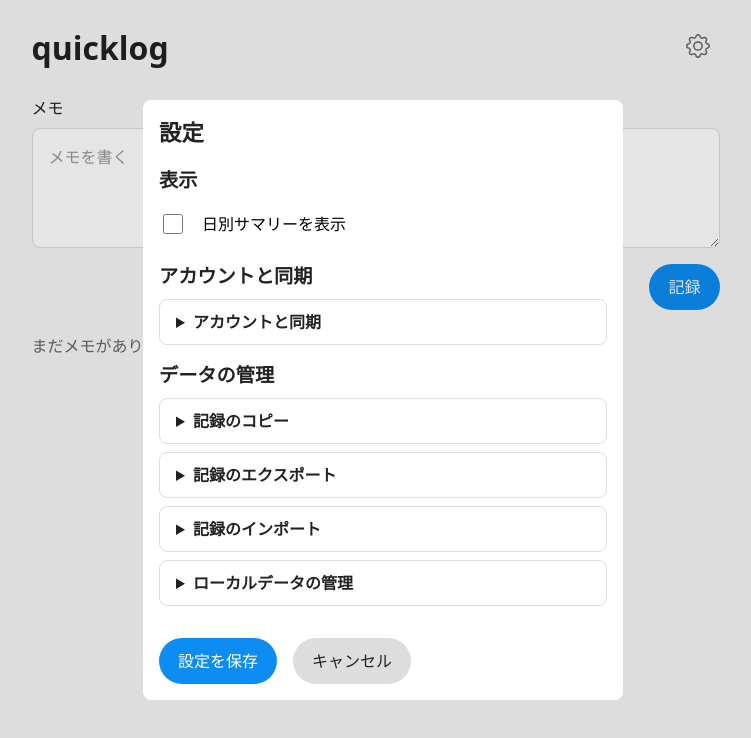
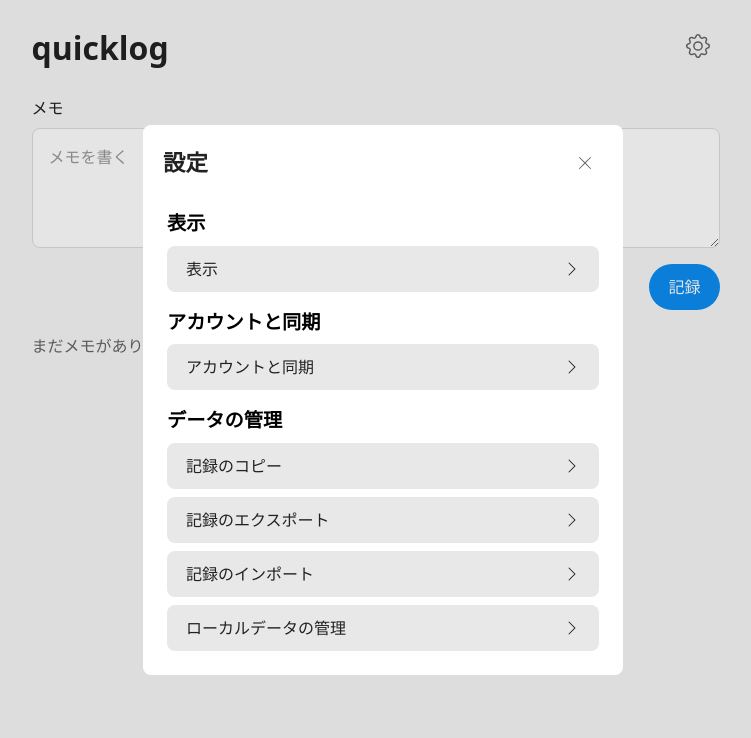
Before and after one commit to asamichiruko/quicklog, a Vue app: page / in a window 1280 px wide. Both pictures are taken after a click on the button "設定". Shown: the top 738 px of the page, without its empty margins (257-1008 px from the left). Built offline with nearby package versions, Linux system fonts and the light colour scheme; no server answers.

Commit message:
feat: SettingsDialog を detail/summary 表示から view の切り替え表示に変更

```diff
--- a/src/components/SettingsDialog.vue
+++ b/src/components/SettingsDialog.vue
@@ -15,21 +15,7 @@ import type {
   RuntimeSessionState,
 } from "@/types"
 import type { Session } from "@supabase/supabase-js"
-import { ref } from "vue"
-
-const dialog = ref<HTMLDialogElement | null>(null)
-const nextSettings = ref<AppSettings>({ ...DEFAULT_SETTINGS })
-
-const cloudSyncPanel = ref<InstanceType<typeof CloudSyncPanel> | null>(null)
-const cloudSyncPanelDetails = ref<HTMLDetailsElement | null>(null)
-const copyPanel = ref<InstanceType<typeof LogEntryCopyPanel> | null>(null)
-const copyPanelDetails = ref<HTMLDetailsElement | null>(null)
-const importPanel = ref<InstanceType<typeof LogEntryImportPanel> | null>(null)
-const importPanelDetails = ref<HTMLDetailsElement | null>(null)
-const exportPanel = ref<InstanceType<typeof LogEntryExportPanel> | null>(null)
-const exportPanelDetails = ref<HTMLDetailsElement | null>(null)
-const localDataManagementPanel = ref<InstanceType<typeof LocalDataManagementPanel> | null>(null)
-const localDataManagementPanelDetails = ref<HTMLDetailsElement | null>(null)
+import { computed, ref } from "vue"
 
 const props = defineProps<{
   session: Session | null
@@ -48,40 +34,60 @@ const emit = defineEmits<{
   cancelPasswordRecovery: []
 }>()
 
+const dialog = ref<HTMLDialogElement | null>(null)
+const nextSettings = ref<AppSettings>({ ...DEFAULT_SETTINGS })
+
+const cloudSyncPanel = ref<InstanceType<typeof CloudSyncPanel> | null>(null)
+const copyPanel = ref<InstanceType<typeof LogEntryCopyPanel> | null>(null)
+const importPanel = ref<InstanceType<typeof LogEntryImportPanel> | null>(null)
+const exportPanel = ref<InstanceType<typeof LogEntryExportPanel> | null>(null)
+const localDataManagementPanel = ref<InstanceType<typeof LocalDataManagementPanel> | null>(null)
+
+type SettingsView = "index" | "display" | "account" | "copy" | "export" | "import" | "localData"
+const headingLabels: Record<SettingsView, string> = {
+  index: "設定",
+  display: "表示",
+  account: "アカウントと同期",
+  copy: "記録のコピー",
+  export: "記録のエクスポート",
+  import: "記録のインポート",
+  localData: "ローカルデータの管理",
+}
+const settingsView = ref<SettingsView>("index")
+const headingLabel = computed(() => headingLabels[settingsView.value])
+
 function open() {
   if (!dialog.value || dialog.value.open) return
 
   nextSettings.value = { ...props.settings }
 
+  copyPanel.value?.reset()
+  exportPanel.value?.reset()
+  importPanel.value?.reset()
+  localDataManagementPanel.value?.reset()
   cloudSyncPanel.value?.prepareForDialogOpen()
-  if (cloudSyncPanelDetails.value) {
-    cloudSyncPanelDetails.value.open = Boolean(
-      cloudSyncPanel.value?.hasActiveSignUpFlow || cloudSyncPanel.value?.hasActivePasswordResetFlow,
-    )
+  if (
+    cloudSyncPanel.value?.hasActivePasswordResetFlow ||
+    cloudSyncPanel.value?.hasActiveSignUpFlow
+  ) {
+    settingsView.value = "account"
+  } else {
+    settingsView.value = "index"
   }
-
-  copyPanel.value?.reset()
-  if (copyPanelDetails.value) copyPanelDetails.value.open = false
-
-  exportPanel.value?.reset()
-  if (exportPanelDetails.value) exportPanelDetails.value.open = false
-
-  importPanel.value?.reset()
-  if (importPanelDetails.value) importPanelDetails.value.open = false
-
-  localDataManagementPanel.value?.reset()
-  if (localDataManagementPanelDetails.value) localDataManagementPanelDetails.value.open = false
 
   dialog.value.showModal()
 }
 
-function saveAndClose() {
+function saveDisplaySettings() {
   emit("save", { ...nextSettings.value })
-  close()
 }
 
 function close() {
   dialog.value?.close()
+}
+
+function handleBackView() {
+  settingsView.value = "index"
 }
 
 function handleDialogClick(event: MouseEvent) {
@@ -101,10 +107,172 @@ defineExpose({ open })
     @click="handleDialogClick"
   >
     <div class="container">
-      <h2 id="settings-dialog-heading" class="dialog-heading">設定</h2>
-      <section class="section">
-        <h3 class="section-heading">表示</h3>
-        <div class="display-setting-body">
+      <header class="header">
+        <button
+          v-if="settingsView !== 'index'"
+          class="button-icon back-button"
+          type="button"
+          aria-label="戻る"
+          @click="handleBackView"
+        >
+          <svg
+            xmlns="http://www.w3.org/2000/svg"
+            width="16"
+            height="16"
+            fill="currentColor"
+            viewBox="0 0 16 16"
+            aria-hidden="true"
+          >
+            <path
+              d="M11.354 1.646a.5.5 0 0 1 0 .708L5.707 8l5.647 5.646a.5.5 0 0 1-.708.708l-6-6a.5.5 0 0 1 0-.708l6-6a.5.5 0 0 1 .708 0"
+            />
+          </svg>
+        </button>
+        <h2 id="settings-dialog-heading" class="heading">{{ headingLabel }}</h2>
+        <button
+          class="button-icon close-button"
+          type="button"
+          aria-label="閉じる"
+          title="閉じる"
+          @click="close"
+        >
+          <svg
+            xmlns="http://www.w3.org/2000/svg"
+            width="16"
+            height="16"
+            fill="currentColor"
+            viewBox="0 0 16 16"
+            aria-hidden="true"
+          >
+            <path
+              d="M2.146 2.146a.5.5 0 0 1 .708 0L8 7.293l5.146-5.147a.5.5 0 0 1 .708.708L8.707 8l5.147 5.146a.5.5 0 0 1-.708.708L8 8.707l-5.146 5.147a.5.5 0 0 1-.708-.708L7.293 8 2.146 2.854a.5.5 0 0 1 0-.708"
+            />
+          </svg>
+        </button>
+      </header>
+      <div v-if="settingsView === 'index'" class="index-body">
+        <section class="index-section">
+          <h3 class="index-heading">表示</h3>
+          <button
+            type="button"
+            class="button-secondary menu-button"
+            @click="settingsView = 'display'"
+          >
+            <span class="menu-button-label">表示</span>
+            <svg
+              xmlns="http://www.w3.org/2000/svg"
+              width="16"
+              height="16"
+              fill="currentColor"
+              viewBox="0 0 16 16"
+              aria-hidden="true"
+            >
+              <path
+                d="M4.646 1.646a.5.5 0 0 1 .708 0l6 6a.5.5 0 0 1 0 .708l-6 6a.5.5 0 0 1-.708-.708L10.293 8 4.646 2.354a.5.5 0 0 1 0-.708"
+              />
+            </svg>
+          </button>
+        </section>
+        <section class="index-section">
+          <h3 class="index-heading">アカウントと同期</h3>
+          <button
+            type="button"
+            class="button-secondary menu-button"
+            @click="settingsView = 'account'"
+          >
+            <span class="menu-button-label">アカウントと同期</span>
+            <svg
+              xmlns="http://www.w3.org/2000/svg"
+              width="16"
+              height="16"
+              fill="currentColor"
+              viewBox="0 0 16 16"
+              aria-hidden="true"
+            >
+              <path
+                d="M4.646 1.646a.5.5 0 0 1 .708 0l6 6a.5.5 0 0 1 0 .708l-6 6a.5.5 0 0 1-.708-.708L10.293 8 4.646 2.354a.5.5 0 0 1 0-.708"
+              />
+            </svg>
+          </button>
+        </section>
+        <section class="index-section">
+          <h3 class="index-heading">データの管理</h3>
+          <button type="button" class="button-secondary menu-button" @click="settingsView = 'copy'">
+            <span class="menu-button-label">記録のコピー</span>
+            <svg
+              xmlns="http://www.w3.org/2000/svg"
+              width="16"
+              height="16"
+              fill="currentColor"
+              viewBox="0 0 16 16"
+              aria-hidden="true"
+            >
+              <path
+                d="M4.646 1.646a.5.5 0 0 1 .708 0l6 6a.5.5 0 0 1 0 .708l-6 6a.5.5 0 0 1-.708-.708L10.293 8 4.646 2.354a.5.5 0 0 1 0-.708"
+              />
+            </svg>
+          </button>
+          <button
+            type="button"
+            class="button-secondary menu-button"
+            @click="settingsView = 'export'"
+          >
+            <span class="menu-button-label">記録のエクスポート</span>
+            <svg
+              xmlns="http://www.w3.org/2000/svg"
+              width="16"
+              height="16"
+              fill="currentColor"
+              viewBox="0 0 16 16"
+              aria-hidden="true"
+            >
+              <path
+                d="M4.646 1.646a.5.5 0 0 1 .708 0l6 6a.5.5 0 0 1 0 .708l-6 6a.5.5 0 0 1-.708-.708L10.293 8 4.646 2.354a.5.5 0 0 1 0-.708"
+              />
+            </svg>
+          </button>
+          <button
+            type="button"
+            class="button-secondary menu-button"
+            @click="settingsView = 'import'"
+          >
+            <span class="menu-button-label">記録のインポート</span>
+            <svg
+              xmlns="http://www.w3.org/2000/svg"
+              width="16"
+              height="16"
+              fill="currentColor"
+              viewBox="0 0 16 16"
+              aria-hidden="true"
+            >
+              <path
+                d="M4.646 1.646a.5.5 0 0 1 .708 0l6 6a.5.5 0 0 1 0 .708l-6 6a.5.5 0 0 1-.708-.708L10.293 8 4.646 2.354a.5.5 0 0 1 0-.708"
+              />
+            </svg>
+          </button>
+          <button
+            type="button"
+            class="button-secondary menu-button"
+            @click="settingsView = 'localData'"
+          >
+            <span class="menu-button-label">ローカルデータの管理</span>
+            <svg
+              xmlns="http://www.w3.org/2000/svg"
+              width="16"
+              height="16"
+              fill="currentColor"
+              viewBox="0 0 16 16"
+              aria-hidden="true"
+            >
+              <path
+                d="M4.646 1.646a.5.5 0 0 1 .708 0l6 6a.5.5 0 0 1 0 .708l-6 6a.5.5 0 0 1-.708-.708L10.293 8 4.646 2.354a.5.5 0 0 1 0-.708"
+              />
+            </svg>
+          </button>
+        </section>
+      </div>
+
+      <div v-if="settingsView === 'display'" class="view-body">
         <div class="display-setting-item">
           <label class="checkbox-label">
             <input
@@ -116,85 +284,41 @@ defineExpose({ open })
             <span class="checkbox-label-text">日別サマリーを表示</span>
           </label>
         </div>
+        <div class="confirm-actions">
+          <button class="button-primary" type="button" @click="saveDisplaySettings">
+            設定を保存
+          </button>
         </div>
-      </section>
-      <section class="section">
-        <h3 class="section-heading">アカウントと同期</h3>
-        <details
-          ref="cloudSyncPanelDetails"
-          class="settings-panel"
-          aria-labelledby="settings-panel-cloud-sync"
-        >
-          <summary id="settings-panel-cloud-sync" class="settings-panel-summary">
-            アカウントと同期
-          </summary>
-          <div class="settings-panel-body">
+      </div>
+
       <CloudSyncPanel
+        v-show="settingsView === 'account'"
         ref="cloudSyncPanel"
         :session="props.session"
         :runtime-session-state="props.runtimeSessionState"
         :actions="props.cloudSyncAccountActions"
       />
-          </div>
-        </details>
-      </section>
-      <section class="section">
-        <h3 class="section-heading">データの管理</h3>
-        <details
-          ref="copyPanelDetails"
-          class="settings-panel"
-          aria-labelledby="settings-panel-copy"
-        >
-          <summary id="settings-panel-copy" class="settings-panel-summary">記録のコピー</summary>
-          <div class="settings-panel-body">
-            <LogEntryCopyPanel ref="copyPanel" :log-entries="props.logEntries" />
-          </div>
-        </details>
-        <details
-          ref="exportPanelDetails"
-          class="settings-panel"
-          aria-labelledby="settings-panel-export"
-        >
-          <summary id="settings-panel-export" class="settings-panel-summary">
-            記録のエクスポート
-          </summary>
-          <div class="settings-panel-body">
-            <LogEntryExportPanel ref="exportPanel" @export="emit('export', $event)" />
-          </div>
-        </details>
-        <details
-          ref="importPanelDetails"
-          class="settings-panel"
-          aria-labelledby="settings-panel-import"
-        >
-          <summary id="settings-panel-import" class="settings-panel-summary">
-            記録のインポート
-          </summary>
-          <div class="settings-panel-body">
-            <LogEntryImportPanel ref="importPanel" @import="emit('import', $event)" />
-          </div>
-        </details>
-        <details
-          ref="localDataManagementPanelDetails"
-          class="settings-panel"
-          aria-labelledby="settings-panel-local-data-management"
-        >
-          <summary id="settings-panel-local-data-management" class="settings-panel-summary">
-            ローカルデータの管理
-          </summary>
-          <div class="settings-panel-body">
+      <LogEntryCopyPanel
+        v-if="settingsView === 'copy'"
+        ref="copyPanel"
+        :log-entries="props.logEntries"
+      />
+      <LogEntryExportPanel
+        v-if="settingsView === 'export'"
+        ref="exportPanel"
+        @export="emit('export', $event)"
+      />
+      <LogEntryImportPanel
+        v-if="settingsView === 'import'"
+        ref="importPanel"
+        @import="emit('import', $event)"
+      />
       <LocalDataManagementPanel
+        v-if="settingsView === 'localData'"
         ref="localDataManagementPanel"
         :anonymous-data-state="props.anonymousDataState"
         :delete-anonymous-data="props.deleteAnonymousData"
       />
-          </div>
-        </details>
-      </section>
-      <div class="confirm-actions">
-        <button class="button-primary" type="button" @click="saveAndClose">設定を保存</button>
-        <button class="button-secondary" type="button" @click="close">キャンセル</button>
-      </div>
     </div>
   </dialog>
 </template>
@@ -209,35 +333,37 @@ defineExpose({ open })
 }
 
 .container {
-  display: grid;
-  gap: var(--space-3);
   padding: var(--space-3);
 }
 
-.dialog-heading {
+.index-body {
+  display: grid;
+  gap: var(--space-3);
+  padding: var(--space-2);
+}
+
+.header {
+  display: flex;
+  align-items: center;
+  margin-block-end: var(--space-3);
+}
+
+.heading {
   margin: 0;
-  padding: 0;
+  padding: 0 var(--space-1);
   color: var(--color-text);
   font-size: 1.4em;
   font-weight: var(--font-weight-bold);
 }
 
-.section {
-  display: grid;
-  gap: var(--space-2);
+.close-button {
+  margin-inline-start: auto;
 }
 
-.section-heading {
-  margin: 0;
-  padding: 0;
-  color: var(--color-text);
-  font-size: 1.2em;
-  font-weight: var(--font-weight-bold);
-}
-
-.display-setting-body {
+.view-body {
   display: grid;
   gap: var(--space-3);
+  padding: var(--space-2);
 }
 
 .checkbox-label {
@@ -258,37 +384,43 @@ defineExpose({ open })
   font-size: var(--font-size-medium);
 }
 
-.settings-panel {
-  min-width: 0;
+.index-heading {
+  font-size: 1.2em;
+  font-weight: var(--font-weight-bold);
+  margin: 0;
   padding: 0;
-  border: 1px solid var(--color-border);
-  border-radius: var(--radius-surface);
-  background: var(--color-surface);
 }
 
-.settings-panel-summary {
-  min-height: var(--control-min-size);
-  padding: 0 var(--space-3);
-  align-content: center;
-  color: var(--color-text);
-  font-size: 1em;
-  font-weight: var(--font-weight-bold);
-  cursor: pointer;
+.index-section {
+  display: grid;
+  gap: var(--space-2);
 }
 
-.settings-panel-body {
-  display: grid;
-  gap: var(--space-3);
-  padding: 0 0 var(--space-2);
+.menu-button {
+  display: flex;
+  justify-content: space-between;
+  align-items: center;
+  background: var(--color-menu);
+  color: var(--color-on-menu);
+  border-radius: 0;
+  border-radius: var(--radius-surface);
+}
+@media (hover: hover) {
+  .menu-button:not(:disabled):hover {
+    background: var(--color-menu-hover);
+  }
+}
+@media (hover: none) {
+  .menu-button:not(:disabled):active {
+    background: var(--color-menu-hover);
+  }
 }
 
-.settings-panel[open] .settings-panel-body {
-  padding-top: var(--space-2);
-  border-top: 1px solid var(--color-border);
+.menu-button svg {
+  margin-inline-start: auto;
 }
 
 .confirm-actions {
-  margin-top: var(--space-3);
   display: flex;
   flex-wrap: wrap;
   gap: var(--space-3);
--- a/src/style.css
+++ b/src/style.css
@@ -17,6 +17,11 @@
   --color-control-hover: #d0d0d0;
   --color-on-control: #222222;
   --color-control-disabled: #f7f7f7;
+
+  --color-menu: #e8e8e8;
+  --color-menu-hover: #d0d0d0;
+  --color-on-menu: #222222;
+  --color-menu-disable: #f7f7f7;
 
   --color-danger: #f20d0d;
   --color-danger-hover: #c20a0a;
```
Also changed, not shown: 1 other file (tests, documents, lock files or other folders). Lines whose indentation alone changed are shown as unchanged.
